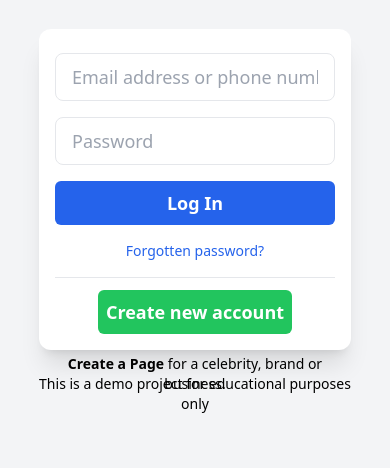
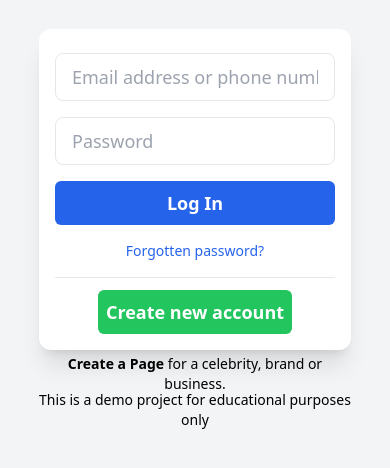
Before and after one commit to krishna-086/social-media-login-clone, a website built with Vite: page index.html in a window 390 px wide. Shown: the part 224-692 px from the top of the page. Built offline with nearby package versions, Linux system fonts and the light colour scheme.

Commit message:
Responsive changes

```diff
--- a/index.html
+++ b/index.html
@@ -21,7 +21,7 @@
             <hr>
             <button class="bg-green-500 text-white mt-3  mx-auto p-2 rounded-md font-bold w-fit hover:bg-green-600">Create new account</button>
             <span class="absolute -bottom-11 left-0 right-0 text-center text-sm"><span class="font-bold cursor-pointer hover:underline">Create a Page</span> for a celebrity, brand or business.</span>
-            <span class="absolute -bottom-16 left-0 right-0 text-center text-sm">This is a demo project for educational purposes only</span>
+            <span class="absolute -bottom-20 left-0 right-0 text-center text-sm">This is a demo project for educational purposes only</span>
 
         </div>
     </div>
```
